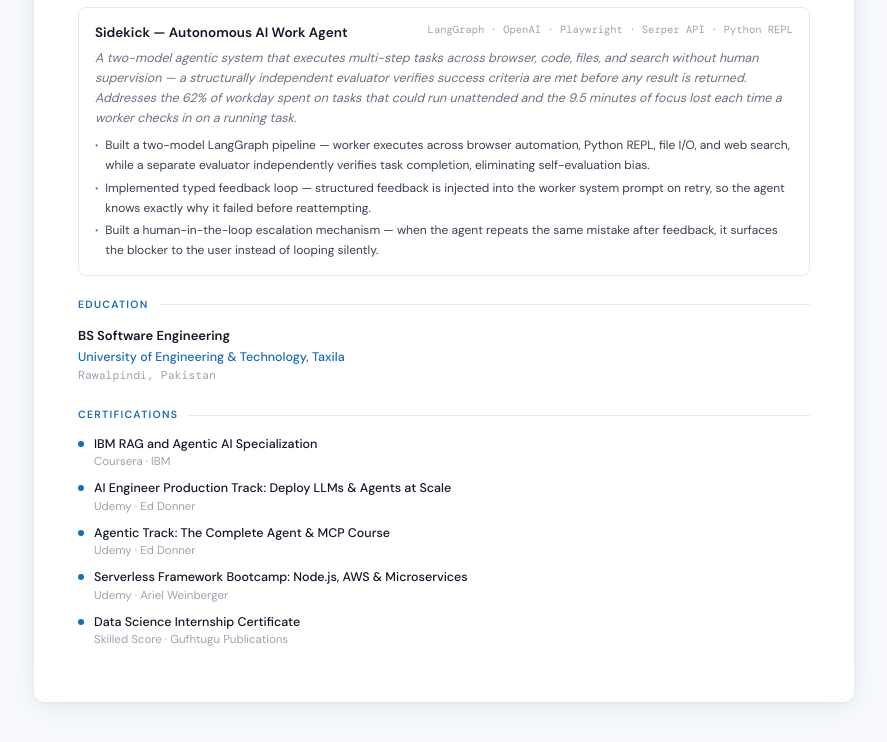
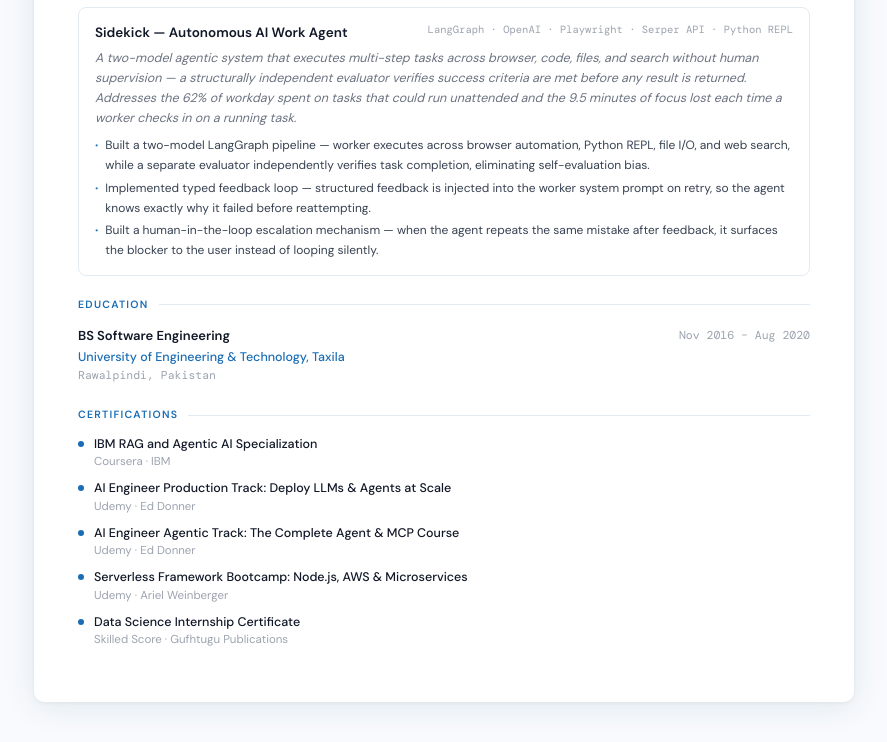
Before and after one commit to HasnainAsif/ai-portfolio-digital-twin, a website: page data/resumes/html-resume/claude.html in a window 1280 px wide. Shown: the part 2012-2754 px from the top of the page, without its empty margins (196-1083 px from the left). Drawn offline with nearby package versions, Linux system fonts and the light colour scheme; a web font is replaced by a local one.

Commit message:
cv html updated

```diff
--- a/data/resumes/html-resume/claude.html
+++ b/data/resumes/html-resume/claude.html
@@ -402,6 +402,13 @@
         margin-bottom: 10px;
       }
 
+      .edu-header {
+        display: flex;
+        justify-content: space-between;
+        align-items: flex-start;
+        gap: 12px;
+      }
+
       .edu-degree {
         font-size: 13px;
         font-weight: 600;
@@ -637,7 +644,10 @@
       function renderEducation(education) {
         return education.map(e => `
           <div class="edu-item">
-            <div class="edu-degree">${e.degree}</div>
+            <div class="edu-header">
+              <div class="edu-degree">${e.degree}</div>
+              ${e.date ? `<div class="exp-date">${e.date}</div>` : ''}
+            </div>
             <div class="edu-school">${e.school}</div>
             <div class="edu-location">${e.location}</div>
           </div>`).join('');
--- a/data/resumes/html-resume/resume-data.js
+++ b/data/resumes/html-resume/resume-data.js
@@ -203,28 +203,42 @@ const resumeData = {
   education: [
     {
       degree: 'BS Software Engineering',
+      date: 'Nov 2016 – Aug 2020',
       school: 'University of Engineering & Technology, Taxila',
       location: 'Rawalpindi, Pakistan',
     },
   ],
 
   certifications: [
-    { name: 'IBM RAG and Agentic AI Specialization', issuer: 'Coursera · IBM' },
+    {
+      name: 'IBM RAG and Agentic AI Specialization',
+      issuer: 'Coursera · IBM',
+      issueDate: 'April 2026',
+      url: 'https://www.coursera.org/account/accomplishments/specialization/PG935LLGD2L5',
+    },
     {
       name: 'AI Engineer Production Track: Deploy LLMs & Agents at Scale',
       issuer: 'Udemy · Ed Donner',
+      issueDate: 'April 2026',
+      url: 'https://www.udemy.com/certificate/UC-b5f8fb92-574f-4a86-a28e-bbf43d458bfc/',
     },
     {
-      name: 'Agentic Track: The Complete Agent & MCP Course',
+      name: 'AI Engineer Agentic Track: The Complete Agent & MCP Course',
       issuer: 'Udemy · Ed Donner',
+      issueDate: 'November 2025',
+      url: 'https://www.udemy.com/certificate/UC-90e6842a-729b-4248-9da6-a014d720a943/',
     },
     {
       name: 'Serverless Framework Bootcamp: Node.js, AWS & Microservices',
       issuer: 'Udemy · Ariel Weinberger',
+      issueDate: 'April 2024',
+      url: 'https://www.udemy.com/certificate/UC-33e4439e-66cd-4f0b-b437-8a246dd57335/',
     },
     {
       name: 'Data Science Internship Certificate',
       issuer: 'Skilled Score · Gufhtugu Publications',
+      issueDate: 'October 2025',
+      url: 'https://skilledscore-file-upload-prod.s3.ap-south-1.amazonaws.com/internship_certificate/1761227353568_internship_certificate.pdf',
     },
   ],
 
```
